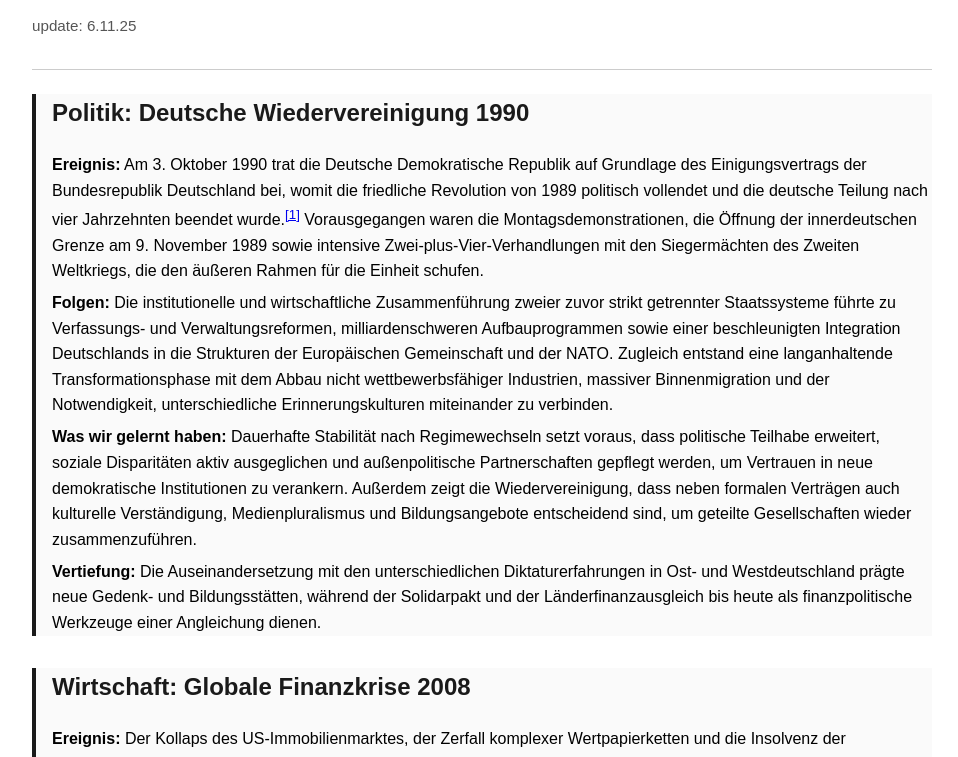
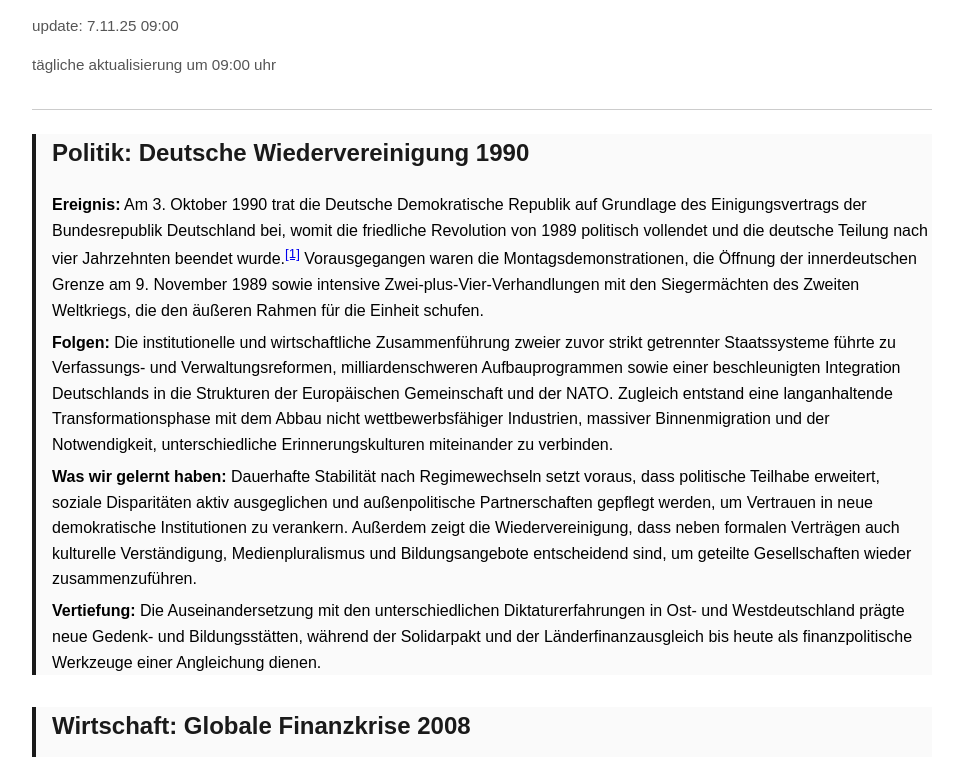
Before and after one commit to ronpre/geschichte, a plain HTML site: page index.html in a window 1280 px wide. Shown: the part 91-848 px from the top of the page, without its empty margins (158-1116 px from the left). Drawn offline with Linux system fonts and the light colour scheme.

Commit message:
Update documentation for historical events with new date and content adjustments

```diff
--- a/index.html
+++ b/index.html
@@ -3,7 +3,7 @@
 <head>
 <meta charset="utf-8">
 <meta name="viewport" content="width=device-width, initial-scale=1">
-<title>neuere geschichte – 6. November 2025</title>
+<title>neuere geschichte – 7. November 2025</title>
 <style>
     body { font-family: Arial, sans-serif; line-height: 1.6; margin: 2rem auto; max-width: 900px; padding: 0 1rem; }
     header, footer { border-bottom: 1px solid #ccc; padding-bottom: 1rem; margin-bottom: 1.5rem; }
@@ -20,7 +20,8 @@
 <body>
 <header>
 <h1>neuere geschichte</h1>
-<p class="meta">update: 6.11.25</p>
+<p class="meta">update: 7.11.25 09:00</p>
+<p class="meta">tägliche aktualisierung um 09:00 uhr</p>
 </header>
 <main>
 <section class="artikel" aria-labelledby="politik-1990">
```
Also changed, not shown: tageschronik.html (+3 -2 lines), 1 other file.
